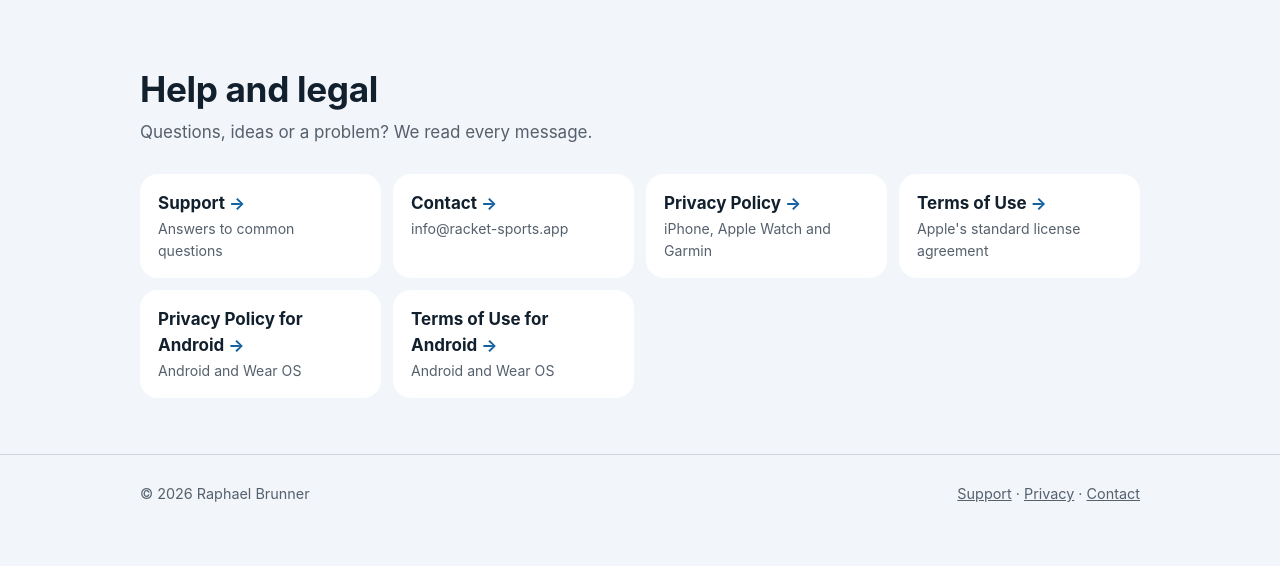
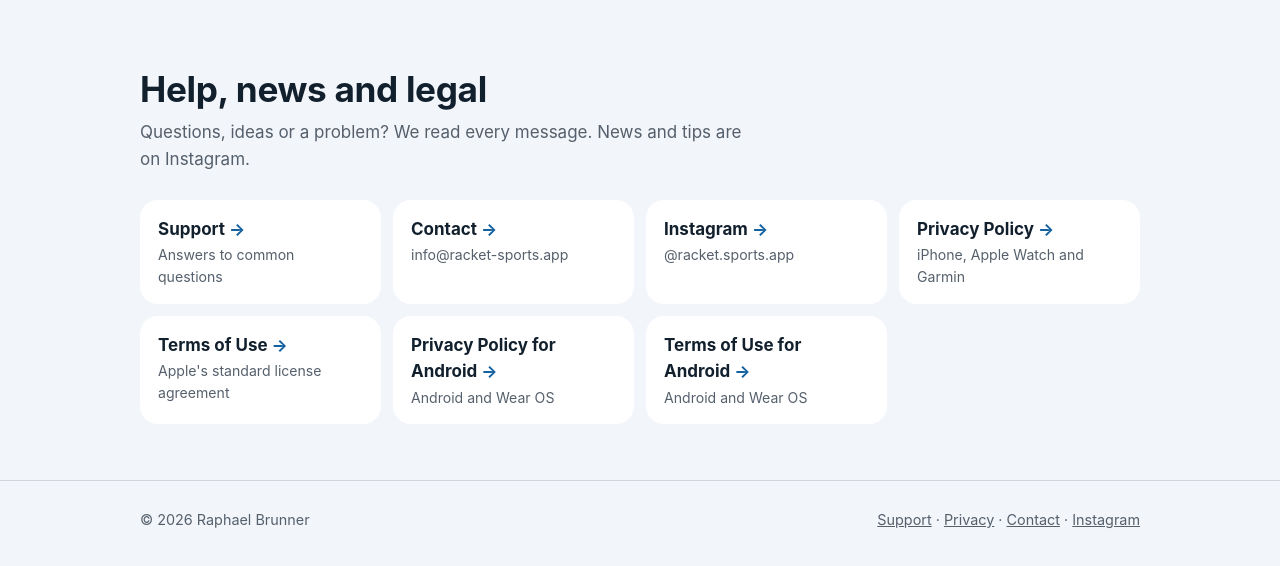
Before and after one commit to RaphiOriginal/racket-sports-site, a plain HTML site: page index.html in a window 1280 px wide. Shown: the part 2999-3565 px from the top of the page. Drawn offline with Linux system fonts and the light colour scheme.

Commit message:
Update the website

```diff
--- a/index.html
+++ b/index.html
@@ -209,11 +209,12 @@ footer a{color:var(--muted)}
 
 <section id="help" style="padding-top:16px">
   <div class="wrap">
-    <h2>Help and legal</h2>
-    <p class="lead muted">Questions, ideas or a problem? We read every message.</p>
+    <h2>Help, news and legal</h2>
+    <p class="lead muted">Questions, ideas or a problem? We read every message. News and tips are on Instagram.</p>
     <div class="links">
       <a href="support/"><b>Support</b><span>Answers to common questions</span></a>
       <a href="mailto:info@racket-sports.app"><b>Contact</b><span>info@racket-sports.app</span></a>
+      <a href="https://www.instagram.com/racket.sports.app/" rel="me noopener"><b>Instagram</b><span>@racket.sports.app</span></a>
       <a href="privacy/"><b>Privacy Policy</b><span>iPhone, Apple Watch and Garmin</span></a>
       <a href="https://www.apple.com/legal/internet-services/itunes/dev/stdeula/"><b>Terms of Use</b><span>Apple's standard license agreement</span></a>
       <a href="privacy/android/"><b>Privacy Policy for Android</b><span>Android and Wear OS</span></a>
@@ -226,7 +227,7 @@ footer a{color:var(--muted)}
 <footer>
   <div class="wrap">
     <span>© 2026 Raphael Brunner</span>
-    <span><a href="support/">Support</a> · <a href="privacy/">Privacy</a> · <a href="mailto:info@racket-sports.app">Contact</a></span>
+    <span><a href="support/">Support</a> · <a href="privacy/">Privacy</a> · <a href="mailto:info@racket-sports.app">Contact</a> · <a href="https://www.instagram.com/racket.sports.app/" rel="me noopener">Instagram</a></span>
   </div>
 </footer>
 </body>
```
